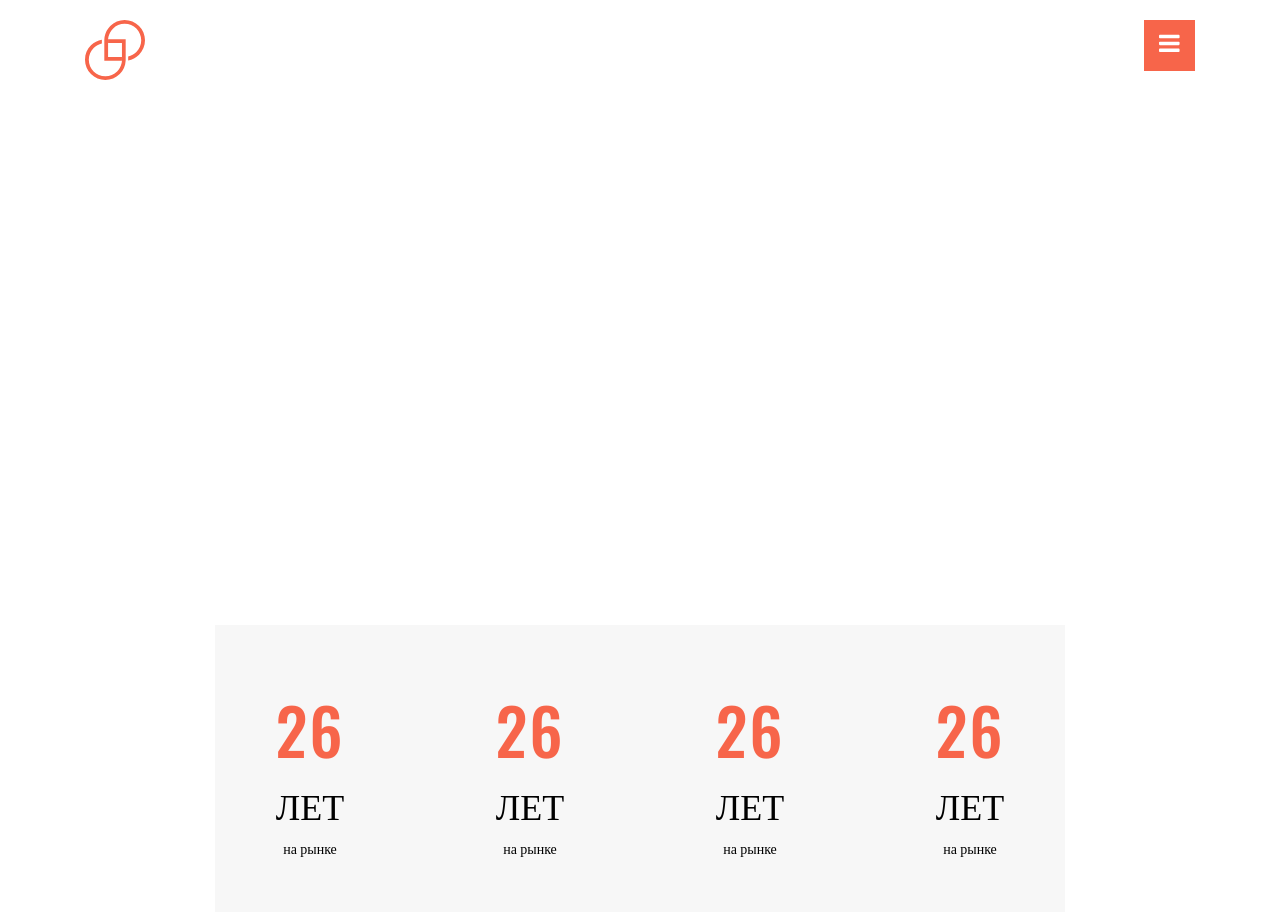
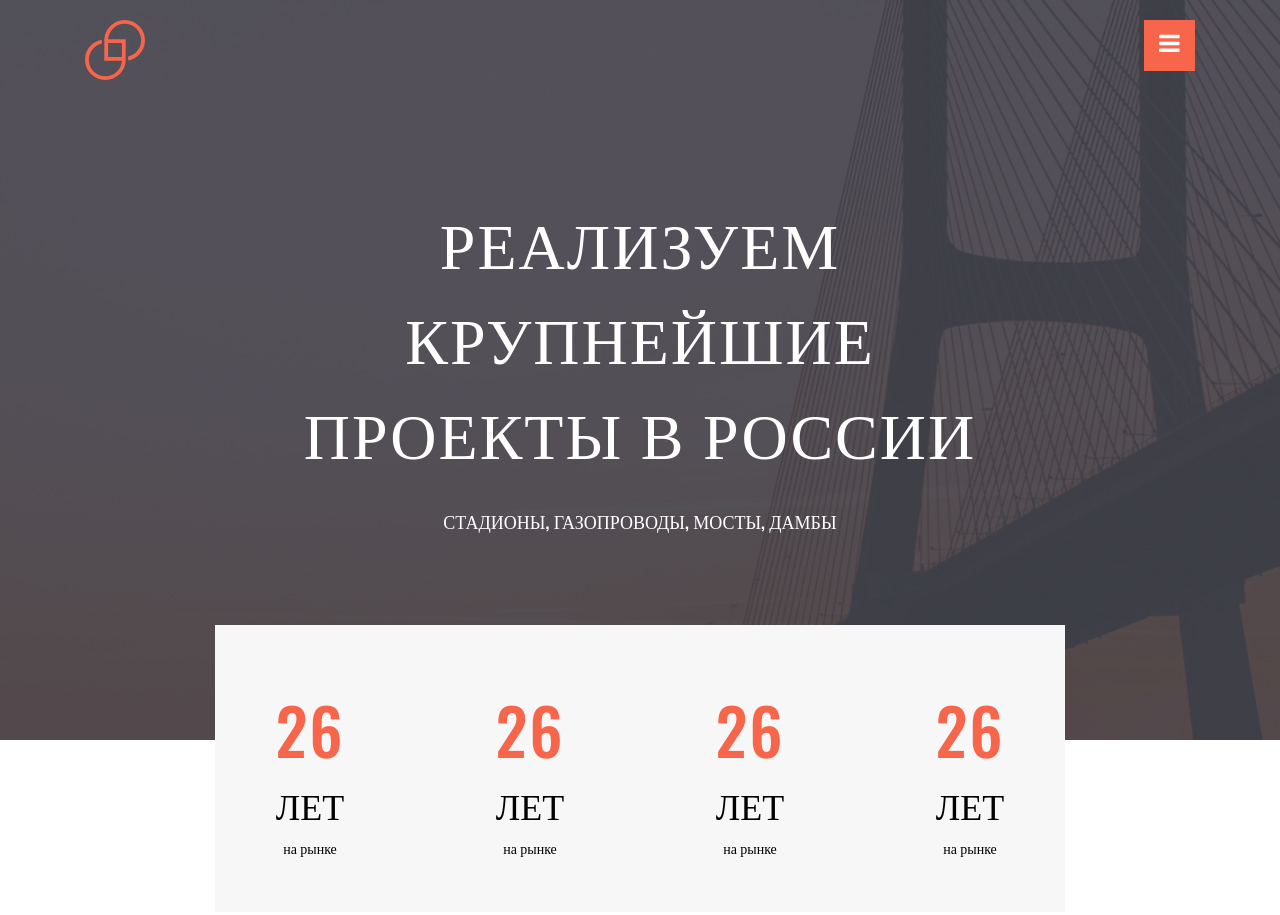
Before and after one commit to AmVeronika/Templates, a plain HTML site: page index.html in a window 1280 px wide. Shown: the top 915 px of the page. Drawn offline with nearby package versions, Linux system fonts and the light colour scheme; the site is published under a folder, as on GitHub Pages, so addresses that start at the root find nothing.

Commit message:
js var 2

```diff
--- a/scss/_header-index.scss
+++ b/scss/_header-index.scss
@@ -1,5 +1,5 @@
 .header {
-   background: url(/img/header-bg.jpg) no-repeat;
+   background: url(../img/header-bg.jpg) no-repeat;
    background-size: cover;
    height: 740px;
    &__menu {
```
Also changed, not shown: css/style.css.
